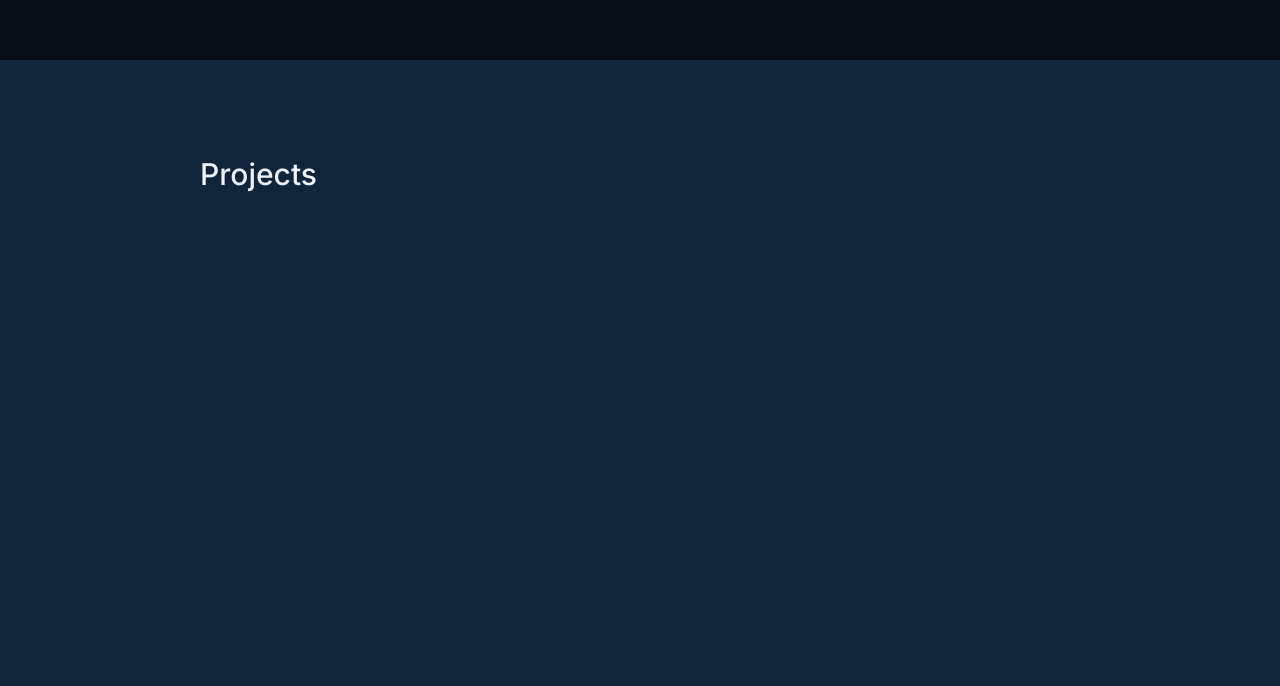
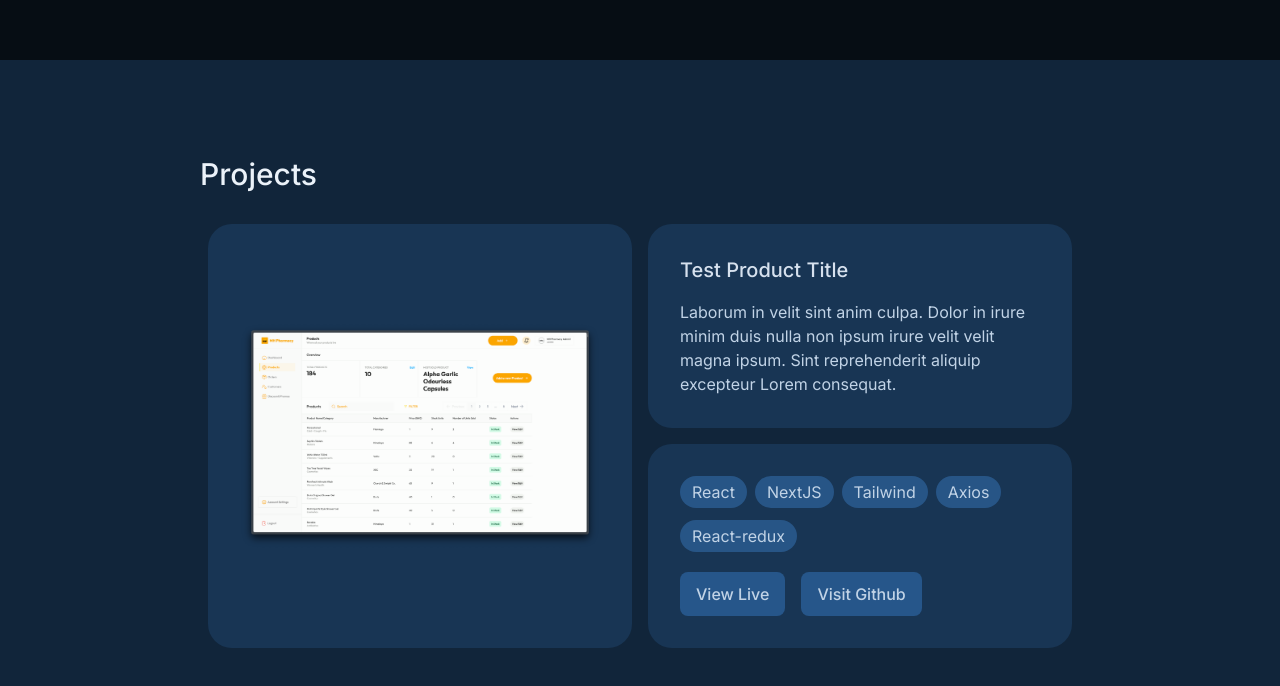
Before and after one commit to CozyBrian/My-portfolio-ts, a Next.js app: page / in a window 1280 px wide. Shown: the part 620-1306 px from the top of the page. Built offline with nearby package versions, Linux system fonts and the light colour scheme.

Commit message:
add: some bento sparkles

```diff
--- a/src/app/globals.css
+++ b/src/app/globals.css
@@ -1,3 +1,40 @@
 @tailwind base;
 @tailwind components;
 @tailwind utilities;
+
+
+.project-bento {
+   display: grid;
+
+   grid-template-rows: 1fr 1fr;
+   grid-template-columns: 1fr 1fr 1fr 1fr;
+
+
+}
+
+.bento-image {
+  grid-row-start: 1;
+  grid-column-start: 1;
+
+  grid-row-end: 3;
+  grid-column-end: 3;
+}
+.bento-main {
+  grid-row-start: 1;
+  grid-column-start: 3;
+
+  grid-row-end: 2;
+  grid-column-end: 5;
+}
+.bento-sub {
+  grid-row-start: 2;
+  grid-column-start: 3;
+
+  grid-row-end: 3;
+  grid-column-end: 5;
+}
+/* <div class="angry-grid">
+  <div id="item-0">&nbsp;</div>
+  <div id="item-1">&nbsp;</div>
+  <div id="item-2">&nbsp;</div>
+</div> */
--- a/src/app/page.tsx
+++ b/src/app/page.tsx
@@ -1,3 +1,6 @@
+import { TestImage } from "@/assets/images";
+import Image from "next/image";
+
 export default function Home() {
   return (
     <>
@@ -19,6 +22,60 @@ export default function Home() {
       <div className="bg-tesla-800 h-[680px] w-full flex flex-row justify-center items-center">
         <div className="w-[880px] h-full py-24 flex flex-row flex-wrap gap-6 ">
           <h2 className="text-tesla-100 text-3xl font-medium">Projects</h2>
+          <div className="project-bento">
+            <div className="bento-image flex h-[440px] aspect-square rounded-3xl">
+              <div className="flex-1 bg-tesla-700/70 m-2 rounded-3xl">
+                <div className="w-full h-full flex items-center justify-center p-8">
+                  <Image
+                    src={TestImage}
+                    className="object-contain hover:scale-105 duration-300"
+                    alt="Test Image"
+                  />
+                </div>
+              </div>
+            </div>
+            <div className="flex bento-main">
+              <div className="flex-1 flex flex-col gap-4 bg-tesla-700/70 m-2 rounded-3xl p-8">
+                <p className="text-[#d6e1ee] font-medium text-xl">
+                  Test Product Title
+                </p>
+                <p className="text-[#c1d3e6]">
+                  Laborum in velit sint anim culpa. Dolor in irure minim duis
+                  nulla non ipsum irure velit velit magna ipsum. Sint
+                  reprehenderit aliquip excepteur Lorem consequat.
+                </p>
+              </div>
+            </div>
+            <div className="flex bento-sub">
+              <div className="flex-1 flex flex-col justify-between bg-tesla-700/70 m-2 rounded-3xl p-8">
+                <div className="flex flex-row gap-2 gap-y-3 flex-wrap items-center">
+                  <div className="bg-tesla-600 py-1 px-3 text-[#c1d3e6] rounded-full">
+                    React
+                  </div>
+                  <div className="bg-tesla-600 py-1 px-3 text-[#c1d3e6] rounded-full">
+                    NextJS
+                  </div>
+                  <div className="bg-tesla-600 py-1 px-3 text-[#c1d3e6] rounded-full">
+                    Tailwind
+                  </div>
+                  <div className="bg-tesla-600 py-1 px-3 text-[#c1d3e6] rounded-full">
+                    Axios
+                  </div>
+                  <div className="bg-tesla-600 py-1 px-3 text-[#c1d3e6] rounded-full">
+                    React-redux
+                  </div>
+                </div>
+                <div className="flex flex-row gap-4">
+                  <button className="bg-[#26568a] h-11 hover:outline outline-1 outline-[#6e97c5] active:outline-[#c1d3e6] text-[#c1d3e6] font-medium px-4 py-2 rounded-lg duration-200">
+                    View Live
+                  </button>
+                  <button className="bg-[#26568a] h-11 hover:outline outline-1 outline-[#6e97c5] active:outline-[#c1d3e6] text-[#c1d3e6] font-medium px-4 py-2 rounded-lg duration-200">
+                    Visit Github
+                  </button>
+                </div>
+              </div>
+            </div>
+          </div>
         </div>
       </div>
     </>
--- a/src/assets/images/index.ts
+++ b/src/assets/images/index.ts
@@ -1 +1,2 @@
 export { default as CozyMinecraft } from "./cozy-minecraft.svg";
+export { default as TestImage } from "./test-image.png";
```
Also changed, not shown: src/assets/images/test-image.png (added).
